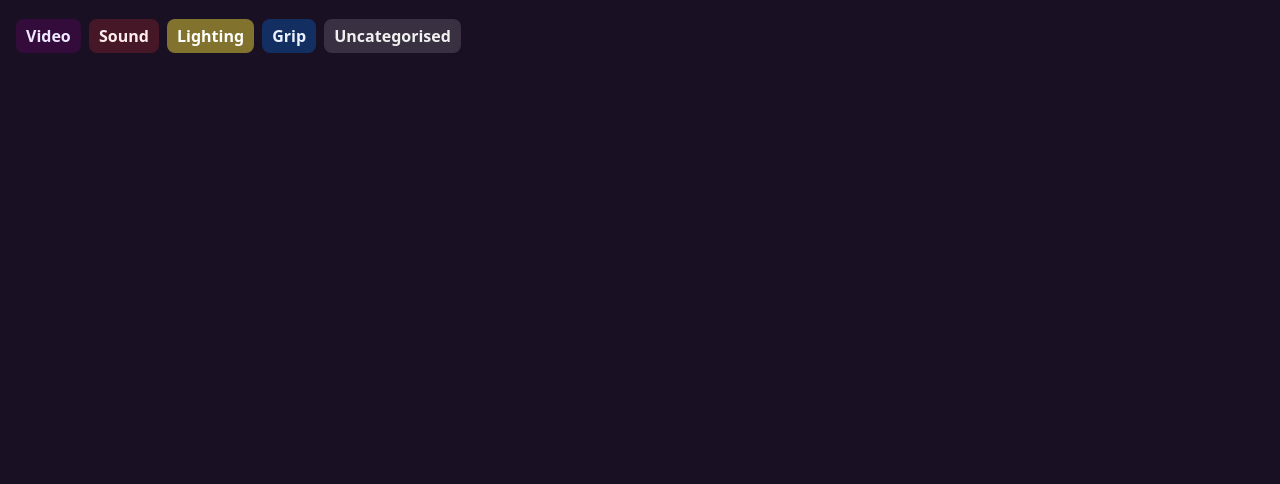
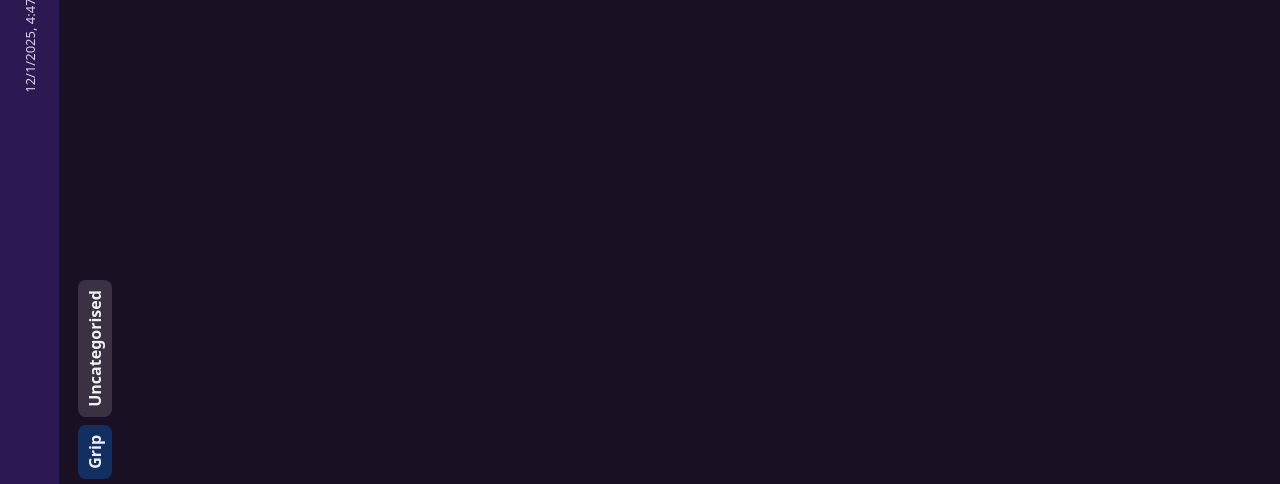
Before and after one commit to sarmad-create/lsa-kitstore, a website: page public/tech.html in a window 1280 px wide. Shown: the part 59-543 px from the top of the page. Drawn offline with Linux system fonts and the light colour scheme; no server answers.

Commit message:
portrait

```diff
--- a/public/tech.html
+++ b/public/tech.html
@@ -5,7 +5,26 @@
   <title>Technician Dashboard</title>
   <meta name="viewport" content="width=device-width,initial-scale=1" />
   <style>
-    body{font-family:system-ui,Segoe UI,Roboto,Arial;margin:0;background:#1a1024;color:#f0e6ff}
+    /* Rotate whole dashboard 90deg counter-clockwise */
+    html, body {
+      margin: 0;
+      padding: 0;
+      overflow: hidden; /* prevent scrollbars on rotation */
+      height: 100%;
+      width: 100%;
+    }
+    .rotate-90-ccw {
+      position: fixed;
+      top: 100%;          /* start at bottom, then rotate up */
+      left: 0;
+      transform-origin: left top;
+      transform: rotate(-90deg);
+      width: 100vh;       /* swapped because of rotation */
+      height: 100vw;
+    }
+
+    /* ---- Original styling ---- */
+    body{font-family:system-ui,Segoe UI,Roboto,Arial;background:#1a1024;color:#f0e6ff}
     header{padding:16px;background:#2c1952;display:flex;justify-content:space-between;align-items:center;flex-wrap:wrap;gap:10px}
     h1{margin:0;font-size:20px}
     table{width:100%;border-collapse:collapse}
@@ -37,6 +56,7 @@
   </style>
 </head>
 <body>
+  <div class="rotate-90-ccw">
     <header>
       <h1>Technician Dashboard</h1>
       <div id="clock" style="opacity:.9;font-size:13px">Loading...</div>
@@ -52,6 +72,7 @@
       </div>
       <div id="tableWrap"></div>
     </main>
+  </div>
 
   <script>
     let bookings = [];
```
Lines whose indentation alone changed are shown as unchanged.
